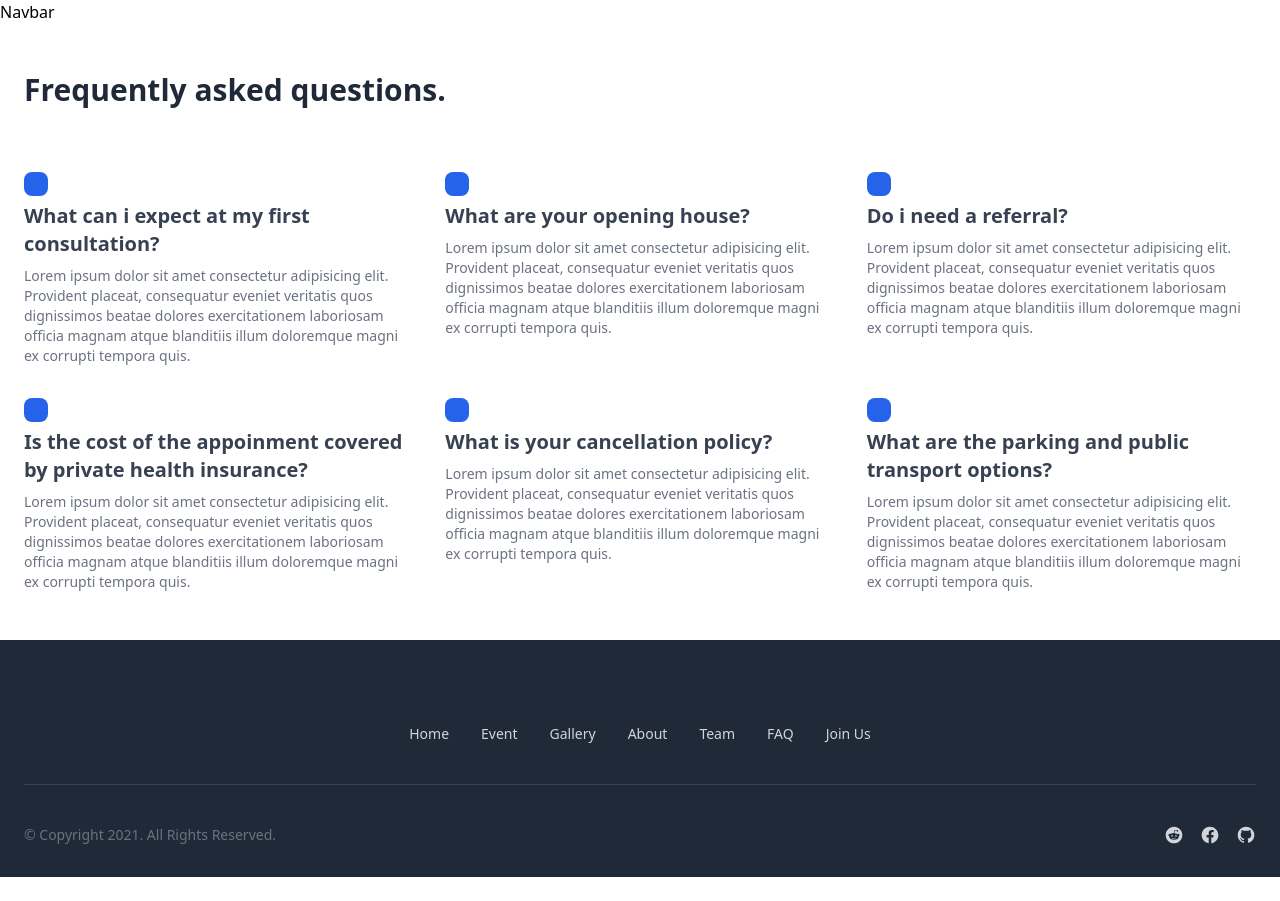
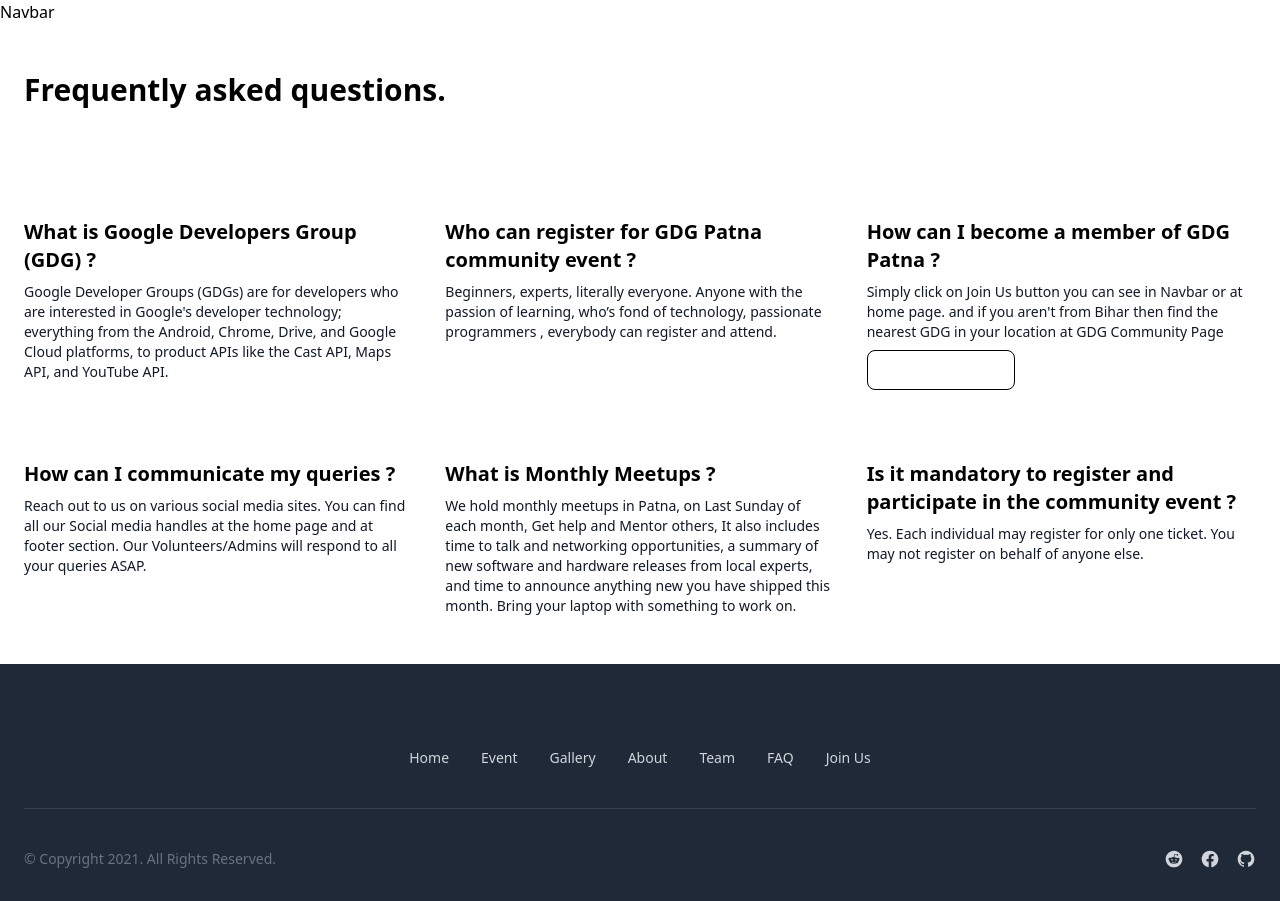
Before and after one commit to Dcoder-Nikhil/GDG-website, a React (Vite) app in the folder client/: page /faq in a window 1280 px wide. Before the commit the page ends 877 px from the top, so only its background shows below. Built offline with nearby package versions, Linux system fonts and the light colour scheme.

Commit message:
FAQ page done

```diff
--- a/client/package.json
+++ b/client/package.json
@@ -12,10 +12,13 @@
   "dependencies": {
     "@emotion/react": "^11.13.0",
     "@emotion/styled": "^11.13.0",
+    "@mui/icons-material": "^5.16.6",
     "@mui/material": "^5.16.5",
+    "aos": "^2.3.4",
     "prop-types": "^15.8.1",
     "react": "^18.3.1",
     "react-dom": "^18.3.1",
+    "react-icons": "^5.2.1",
     "react-router-dom": "^6.25.1"
   },
   "devDependencies": {
--- a/client/src/Components/FAQ/FAQHero.jsx
+++ b/client/src/Components/FAQ/FAQHero.jsx
@@ -1,121 +1,133 @@
 import { Box } from "@mui/material";
+import { HiMiniUserGroup } from "react-icons/hi2";
+import { GiArchiveRegister, GiGroupedDrops } from "react-icons/gi";
+import { FaQuestionCircle } from "react-icons/fa";
+import { AiFillMessage } from "react-icons/ai";
 import React from "react";
 
 const FAQHero = () => {
   return (
     <Box>
-      <section className="bg-white dark:bg-gray-900">
+      <section className="bg-[#CDF5FD]">
         <div className="container px-6 py-12 mx-auto">
-          <h1 className="text-2xl font-semibold text-gray-800 lg:text-3xl dark:text-white">
+          <h1 className="text-2xl font-semibold text-black lg:text-3xl">
             Frequently asked questions.
           </h1>
 
           <div className="grid grid-cols-1 gap-8 mt-8 lg:mt-16 md:grid-cols-2 xl:grid-cols-3">
             <div>
-              <div className="inline-block p-3 text-white bg-blue-600 rounded-lg"></div>
+              <div className="inline-block p-3 text-white bg-[#00A9FF] rounded-lg">
+                <HiMiniUserGroup />
+              </div>
 
               <div>
-                <h1 className="text-xl font-semibold text-gray-700 dark:text-white">
-                  What can i expect at my first consultation?
+                <h1 className="text-xl font-semibold text-black">
+                  What is Google Developers Group (GDG) ?
                 </h1>
 
-                <p className="mt-2 text-sm text-gray-500 dark:text-gray-300">
-                  Lorem ipsum dolor sit amet consectetur adipisicing elit.
-                  Provident placeat, consequatur eveniet veritatis quos
-                  dignissimos beatae dolores exercitationem laboriosam officia
-                  magnam atque blanditiis illum doloremque magni ex corrupti
-                  tempora quis.
+                <p className="mt-2 text-sm text-gray-900">
+                  Google Developer Groups (GDGs) are for developers who are
+                  interested in Google's developer technology; everything from
+                  the Android, Chrome, Drive, and Google Cloud platforms, to
+                  product APIs like the Cast API, Maps API, and YouTube API.
                 </p>
               </div>
             </div>
 
             <div>
-              <div className="inline-block p-3 text-white bg-blue-600 rounded-lg"></div>
+              <div className="inline-block p-3 text-white bg-[#00A9FF] rounded-lg">
+                <GiArchiveRegister />
+              </div>
 
               <div>
-                <h1 className="text-xl font-semibold text-gray-700 dark:text-white">
-                  What are your opening house?
+                <h1 className="text-xl font-semibold text-black">
+                  Who can register for GDG Patna community event ?
                 </h1>
 
-                <p className="mt-2 text-sm text-gray-500 dark:text-gray-300">
-                  Lorem ipsum dolor sit amet consectetur adipisicing elit.
-                  Provident placeat, consequatur eveniet veritatis quos
-                  dignissimos beatae dolores exercitationem laboriosam officia
-                  magnam atque blanditiis illum doloremque magni ex corrupti
-                  tempora quis.
+                <p className="mt-2 text-sm text-gray-900">
+                  Beginners, experts, literally everyone. Anyone with the
+                  passion of learning, who’s fond of technology, passionate
+                  programmers , everybody can register and attend.
                 </p>
               </div>
             </div>
 
             <div>
-              <div className="inline-block p-3 text-white bg-blue-600 rounded-lg"></div>
+              <div className="inline-block p-3 text-white bg-[#00A9FF] rounded-lg">
+                <FaQuestionCircle />
+              </div>
 
               <div>
-                <h1 className="text-xl font-semibold text-gray-700 dark:text-white">
-                  Do i need a referral?
+                <h1 className="text-xl font-semibold text-black">
+                  How can I become a member of GDG Patna ?
                 </h1>
 
-                <p className="mt-2 text-sm text-gray-500 dark:text-gray-300">
-                  Lorem ipsum dolor sit amet consectetur adipisicing elit.
-                  Provident placeat, consequatur eveniet veritatis quos
-                  dignissimos beatae dolores exercitationem laboriosam officia
-                  magnam atque blanditiis illum doloremque magni ex corrupti
-                  tempora quis.
+                <p className="mt-2 pb-4 text-sm text-gray-900">
+                  Simply click on Join Us button you can see in Navbar or at
+                  home page. and if you aren't from Bihar then find the nearest
+                  GDG in your location at GDG Community Page
+                </p>
+                <a href="https://gdg.community.dev/"
+                className="text-white border border-black text-black rounded-lg mt-4 p-2">
+                  Click Here to Visit
+                </a>
+              </div>
+            </div>
+
+            <div>
+              <div className="inline-block p-3 text-white bg-[#00A9FF] rounded-lg">
+                <AiFillMessage />
+              </div>
+
+              <div>
+                <h1 className="text-xl font-semibold text-black">
+                  How can I communicate my queries ?
+                </h1>
+
+                <p className="mt-2 text-sm text-gray-900">
+                  Reach out to us on various social media sites. You can find
+                  all our Social media handles at the home page and at footer
+                  section. Our Volunteers/Admins will respond to all your
+                  queries ASAP.
                 </p>
               </div>
             </div>
 
             <div>
-              <div className="inline-block p-3 text-white bg-blue-600 rounded-lg"></div>
+              <div className="inline-block p-3 text-white bg-[#00A9FF] rounded-lg">
+                <GiGroupedDrops />
+              </div>
 
               <div>
-                <h1 className="text-xl font-semibold text-gray-700 dark:text-white">
-                  Is the cost of the appoinment covered by private health
-                  insurance?
+                <h1 className="text-xl font-semibold text-black">
+                  What is Monthly Meetups ?
                 </h1>
 
-                <p className="mt-2 text-sm text-gray-500 dark:text-gray-300">
-                  Lorem ipsum dolor sit amet consectetur adipisicing elit.
-                  Provident placeat, consequatur eveniet veritatis quos
-                  dignissimos beatae dolores exercitationem laboriosam officia
-                  magnam atque blanditiis illum doloremque magni ex corrupti
-                  tempora quis.
+                <p className="mt-2 text-sm text-gray-900">
+                  We hold monthly meetups in Patna, on Last Sunday of each
+                  month, Get help and Mentor others, It also includes time to
+                  talk and networking opportunities, a summary of new software
+                  and hardware releases from local experts, and time to announce
+                  anything new you have shipped this month. Bring your laptop
+                  with something to work on.
                 </p>
               </div>
             </div>
 
             <div>
-              <div className="inline-block p-3 text-white bg-blue-600 rounded-lg"></div>
+              <div className="inline-block p-3 text-white bg-[#00A9FF] rounded-lg">
+                <GiArchiveRegister />
+              </div>
 
               <div>
-                <h1 className="text-xl font-semibold text-gray-700 dark:text-white">
-                  What is your cancellation policy?
+                <h1 className="text-xl font-semibold text-black">
+                  Is it mandatory to register and participate in the community
+                  event ?
                 </h1>
 
-                <p className="mt-2 text-sm text-gray-500 dark:text-gray-300">
-                  Lorem ipsum dolor sit amet consectetur adipisicing elit.
-                  Provident placeat, consequatur eveniet veritatis quos
-                  dignissimos beatae dolores exercitationem laboriosam officia
-                  magnam atque blanditiis illum doloremque magni ex corrupti
-                  tempora quis.
-                </p>
-              </div>
-            </div>
-
-            <div>
-              <div className="inline-block p-3 text-white bg-blue-600 rounded-lg"></div>
-
-              <div>
-                <h1 className="text-xl font-semibold text-gray-700 dark:text-white">
-                  What are the parking and public transport options?
-                </h1>
-
-                <p className="mt-2 text-sm text-gray-500 dark:text-gray-300">
-                  Lorem ipsum dolor sit amet consectetur adipisicing elit.
-                  Provident placeat, consequatur eveniet veritatis quos
-                  dignissimos beatae dolores exercitationem laboriosam officia
-                  magnam atque blanditiis illum doloremque magni ex corrupti
-                  tempora quis.
+                <p className="mt-2 text-sm text-gray-900">
+                  Yes. Each individual may register for only one ticket. You may
+                  not register on behalf of anyone else.
                 </p>
               </div>
             </div>
```
Also changed, not shown: 1 other file (tests, documents, lock files or other folders).
